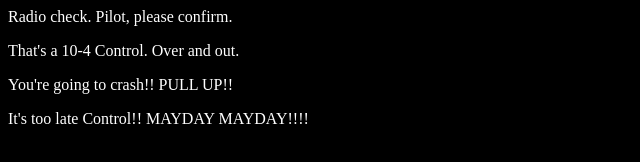
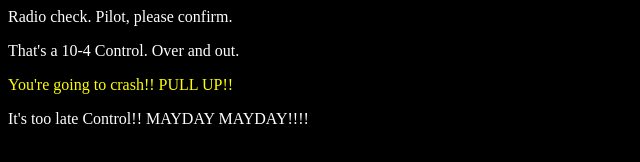
Before and after one commit to DanFilla/communication-log, a plain HTML site: page index.html in a window 1280 px wide. Shown: the whole page, without its empty margins (0-640 px from the left). Drawn offline with Linux system fonts and the light colour scheme.

Commit message:
changed color of text

```diff
--- a/index.html
+++ b/index.html
@@ -5,7 +5,7 @@
 	<body>
 		<p>Radio check. Pilot, please confirm.</p>
 		<p>That's a 10-4 Control. Over and out.</p>
-		<p>You're going to crash!! PULL UP!!</p>
+		<p id="mayday">You're going to crash!! PULL UP!!</p>
 		<p>It's too late Control!! MAYDAY MAYDAY!!!!</p>
 	</body>
 </html>
--- a/style.css
+++ b/style.css
@@ -2,3 +2,7 @@ body {
    color: white;
    background-color: black;
 }
+
+#mayday {
+   color: yellow;
+}
```
